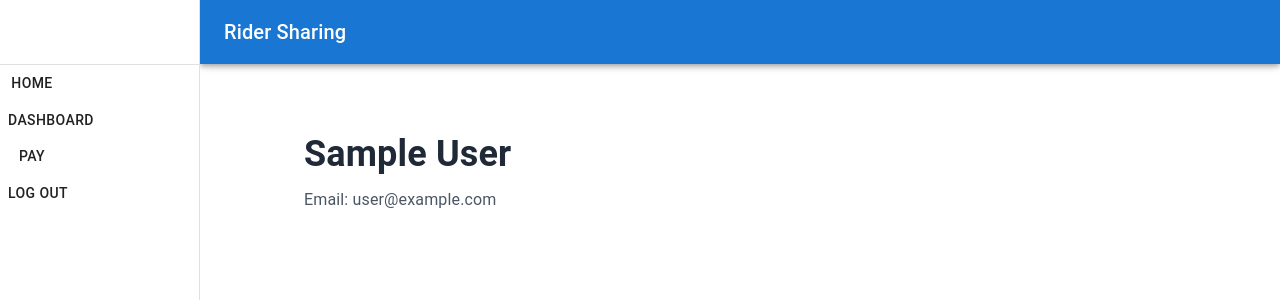
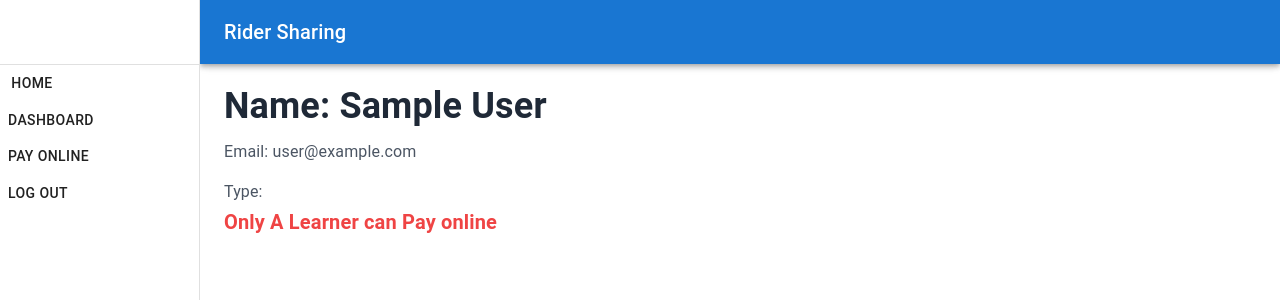
Before and after one commit to Jamy11/PH-JOB-TASK, a React (Create React App) app in the folder client/: page /dashboard in a window 1280 px wide. Shown: the top 300 px of the page. Built offline with nearby package versions, Linux system fonts and the light colour scheme; no server answers; sample sign-in values are in the browser's storage.

Commit message:
Learners router created

```diff
--- /dev/null
+++ b/client/src/LearnersRoute/LearnersRoute.js
@@ -0,0 +1,29 @@
+import { CircularProgress } from '@mui/material';
+import React from 'react';
+import { Route, Redirect } from 'react-router-dom';
+import useAuth from '../hooks/useAuth';
+
+
+const AdminRoute = ({ children, ...rest }) => {
+    const { user, admin  , isLoading } = useAuth();
+    if (isLoading) { return <CircularProgress /> }
+    return (
+        <Route
+            {...rest}
+            render={({ location }) =>
+                user.email  && admin === 'learner'? (
+                    children
+                ) : (
+                    <Redirect
+                        to={{
+                            pathname: "/",
+                            state: { from: location }
+                        }}
+                    />
+                )
+            }
+        />
+    );
+};
+
+export default AdminRoute;
--- a/client/src/pages/private/Dashboard.js
+++ b/client/src/pages/private/Dashboard.js
@@ -18,7 +18,9 @@ import {
 import useAuth from '../../hooks/useAuth';
 import DashboardHome from './DashboardHome'
 import AdminRoute from '../../AdminRoute/AdminRoute'
+import LearnersRoute from '../../LearnersRoute/LearnersRoute'
 import ManageAllUsers from './ManageAllUsers';
+import PayOnline from './PayOnline';
 
 
 
@@ -51,7 +53,7 @@ const Dashboard = (props) => {
                     </Box>
                     :
                     <Box>
-                        <Link to={`${url}/pay`}><Button color="inherit">Pay</Button></Link><br />
+                        <Link to={`${url}/pay`}><Button color="inherit">Pay Online</Button></Link><br />
                         <Button onClick={logout} color="inherit">Log Out</Button>
                     </Box>
 
@@ -132,9 +134,9 @@ const Dashboard = (props) => {
                     <Route exact path={path}>
                         <DashboardHome />
                     </Route>
-                    <Route exact path={`${path}/pay`}>
-                        sdas
-                    </Route>
+                    <LearnersRoute exact path={`${path}/pay`}>
+                        <PayOnline />
+                    </LearnersRoute>
 
 
                     <AdminRoute exact path={`${path}/allusers`}>
--- a/client/src/pages/private/DashboardHome.js
+++ b/client/src/pages/private/DashboardHome.js
@@ -2,13 +2,15 @@ import React from 'react'
 import useAuth from '../../hooks/useAuth'
 
 const DashboardHome = () => {
-    const { user } = useAuth()
+    const { user, admin } = useAuth()
     return (
-        <div className="lg:px-20 md:px-6 px-4 md:py-12 py-8">
-            <div className="lg:flex items-center justify-between">
+        <div className="">
+            <div className="lg:flex ">
                 <div className="lg:w-1/3">
-                    <h1 className="text-4xl font-semibold leading-9 text-gray-800">{user.displayName}</h1>
+                    <h1 className="text-4xl font-semibold leading-9 text-gray-800">Name: {user.displayName}</h1>
                     <p className="text-base leading-6 mt-4 text-gray-600">Email: {user.email}</p>
+                    <p className="text-base leading-6 mt-4 text-gray-600">Type: {admin}</p>
+                    <h1 className="text-xl font-semibold text-red-500 leading-9 text-gray-800 ">Only A Learner can Pay online</h1>
                 </div>
             </div>
         </div>
--- /dev/null
+++ b/client/src/pages/private/PayOnline.js
@@ -0,0 +1,11 @@
+import React from 'react'
+
+const PayOnline = () => {
+    return (
+        <div>
+            asdas
+        </div>
+    )
+}
+
+export default PayOnline
```
